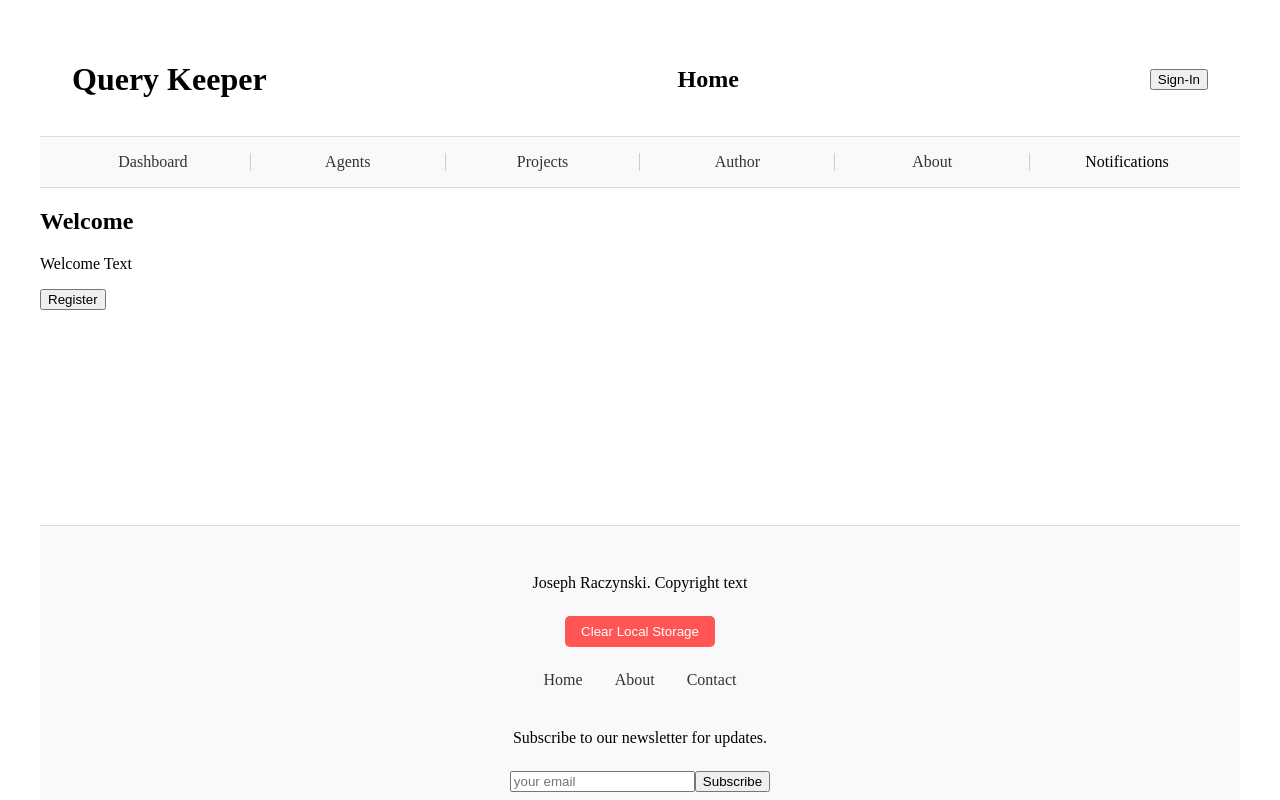
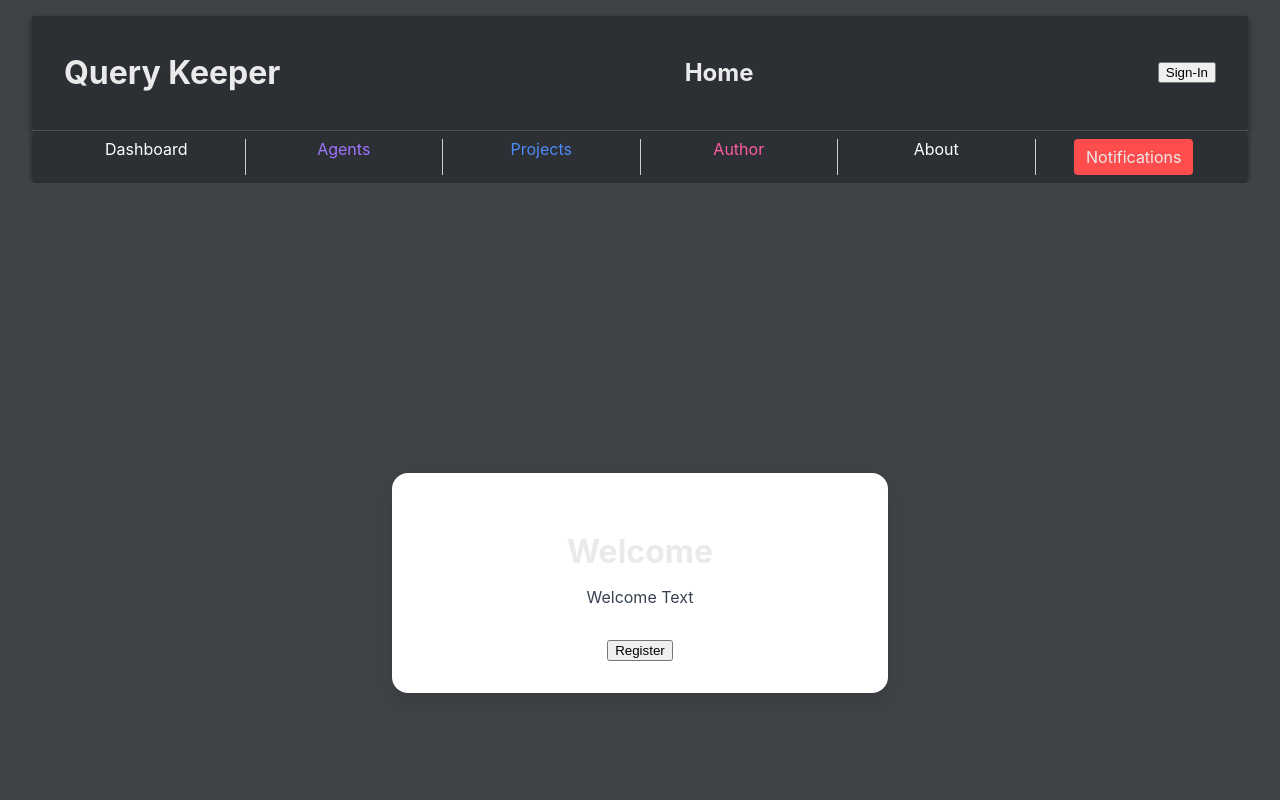
Before and after one commit to jraczynski6/query-keeper, a React (Vite) app: page / in a window 1280 px wide. Shown: the top 800 px of the page. Built offline with nearby package versions, Linux system fonts and the light colour scheme.

Commit message:
Add layout css

```diff
--- a/src/App.jsx
+++ b/src/App.jsx
@@ -3,6 +3,9 @@ import { BrowserRouter as Router, Routes, Route } from 'react-router-dom';
 import './App.css';
 import ProtectedRoute from './components/ProtectedRoute';
 import { DashboardProvider } from './contexts/DashboardContext';
+import "./index.css";
+
+
 
 // Pages
 import Landing from './pages/Landing';
@@ -14,7 +17,6 @@ import Projects from "./pages/Projects";
 import SelectedProject from "./pages/SelectedProject";
 import Author from "./pages/Author";
 import Layout from './components/Layout';
-
 
 
 function App() {
--- a/src/components/NavMenu/NavMenu.css
+++ b/src/components/NavMenu/NavMenu.css
@@ -1,7 +1,11 @@
 .nav-menu {
-    padding: 1rem;
-    border-bottom: 1px solid #ddd;
-    background-color: #f9f9f9;
+    display: flex;
+    justify-content: space-between;
+    padding: 0.5rem 1rem;
+    background-color: #2c2f33;
+    /* slightly darker than page bg */
+    border-radius: 0.5rem;
+    box-shadow: 0 2px 4px rgba(0, 0, 0, 0.5);
 }
 
 .nav-menu ul {
@@ -17,8 +21,9 @@
     text-align: center;
 }
 
-.nav-menu li + li {
-    border-left: 1px solid #ccc; /* vertical line between items */
+.nav-menu li+li {
+    border-left: 1px solid #ccc;
+    /* vertical line between items */
 }
 
 .nav-menu a {
@@ -28,12 +33,43 @@
 }
 
 .nav-link-btn {
-    background: none;
+    background-color: var(--color-notification-btn);
+    color: var(--color-text);
     border: none;
-    padding: 0;
-    margin: 0;
+    padding: 0.5rem 0.75rem;
+    border-radius: 0.25rem;
     font: inherit;
-    color: inherit;
     cursor: pointer;
     text-decoration: none;
 }
+
+
+/* Semantic colors with high contrast */
+.nav-menu a.home {
+    color: #FFFFFF;
+    /* bright for contrast */
+}
+
+.nav-menu a.projects {
+    color: #4D8CF7;
+    /* lighter blue for visibility */
+}
+
+.nav-menu a.agents {
+    color: #A074FF;
+    /* lighter purple */
+}
+
+.nav-menu a.notifications {
+    color: #FF6B6B;
+    /* lighter red */
+}
+
+.nav-menu a.author {
+    color: #FF5CA1;
+    /* lighter violet-red */
+}
+
+.nav-menu a.about {
+    color: var(--color-about);
+}
--- a/src/components/NavMenu/NavMenu.jsx
+++ b/src/components/NavMenu/NavMenu.jsx
@@ -1,57 +1,42 @@
-import { NavLink } from "react-router-dom"
-import "./navMenu.css";
-import { useState } from "react";
-import NotificationShelf from "../NotificationShelf/NotificationShelf";
+import { NavLink } from "react-router-dom";
+import "./NavMenu.css";
 
 export default function NavMenu({ isAuthenticated, onToggleShelf }) {
 
     const handleNotificationClick = () => {
         if (isAuthenticated) {
-            onToggleShelf();;
+            onToggleShelf();
         } else {
             // TODO: add alert to sign in.
         }
     }
 
+    const navItems = [
+        { to: "/dashboard", label: "Dashboard", semantic: "home" },
+        { to: "/agents", label: "Agents", semantic: "agents" },
+        { to: "/projects", label: "Projects", semantic: "projects" },
+        { to: "/author", label: "Author", semantic: "author" },
+        { to: "/about", label: "About", semantic: "home" }, // or create a new semantic color if needed
+    ];
+
     return (
         <nav className="nav-menu">
             <ul>
-                <li>
-                    <NavLink to={"/dashboard"} className={({ isActive }) => isActive ? "active" : ""}>
-                        Dashboard
-                    </NavLink>
-                </li>
-
-                <li>
-                    <NavLink to={"/agents"} className={({ isActive }) => isActive ? "active" : ""}>
-                        Agents
-                    </NavLink>
-                </li>
-
-                <li>
-                    <NavLink to={"/projects"} className={({ isActive }) => isActive ? "active" : ""}>
-                        Projects
-                    </NavLink>
-                </li>
-
-                <li>
-                    <NavLink to={"/author"} className={({ isActive }) => isActive ? "active" : ""}>
-                        Author
-                    </NavLink>
-                </li>
-
-                <li>
-                    <NavLink to={"/about"} className={({ isActive }) => isActive ? "active" : ""}>
-                        About
-                    </NavLink>
-                </li>
+                {navItems.map((item) => (
+                    <li key={item.to}>
+                        <NavLink
+                            to={item.to}
+                            className={({ isActive }) => `${item.semantic} ${isActive ? "active" : ""}`}
+                        >
+                            {item.label}
+                        </NavLink>
+                    </li>
+                ))}
 
                 <li>
                     <button onClick={handleNotificationClick} className="nav-link-btn">Notifications</button>
                 </li>
             </ul>
-
-
         </nav>
-    )
+    );
 }
--- a/src/index.css
+++ b/src/index.css
@@ -0,0 +1,26 @@
+/* custom css variables */
+:root {
+    --bg-color: #3f4246;
+    --color-text: #EAEAEA;
+    --color-text-secondary: #9A9A9A;
+
+    --color-projects: #062A79;
+    --color-agents: #512887;
+    --color-notifications: #CB0815;
+    --color-author: #891446;
+    --color-critical: #AE0C00;
+    --color-about: #00BFFF;
+    /* new semantic color */
+    --color-notification-btn: #FF4C4C;
+    /* new semantic color */
+
+    --gradient-canvas: linear-gradient(135deg, #512887 0%, #891446 40%, #AE0C00 100%);
+}
+
+body {
+    margin: 0;
+    padding: 0;
+    background-color: var(--bg-color);
+    color: var(--color-text);
+    font-family: "Inter", system-ui, sans-serif;
+}
--- a/src/pages/Landing.jsx
+++ b/src/pages/Landing.jsx
@@ -1,5 +1,6 @@
 import { useState } from "react";
 import RegisterModal from "../components/modals/RegisterModal";
+import "../styles/LandingPage.css";
 
 export default function Landing({setAuthenticated}) {
 
--- /dev/null
+++ b/src/styles/LandingPage.css
@@ -0,0 +1,43 @@
+:root {
+    --bg-color: #3f4246;
+    --color-text: #EAEAEA;
+    --color-text-secondary: #9A9A9A;
+
+    --color-projects: #062A79;
+    --color-agents: #512887;
+    --color-notifications: #CB0815;
+    --color-author: #891446;
+    --color-critical: #AE0C00;
+
+    --gradient-canvas: linear-gradient(135deg, #512887 0%, #891446 40%, #AE0C00 100%);
+}
+
+.landing-page {
+  display: flex;
+  justify-content: center;
+  align-items: center;
+  height: 100vh;
+  background-color: var(--bg-color);
+  color: var(--color-text);
+  font-family: "Inter", system-ui, sans-serif;
+}
+
+.landing-content {
+  text-align: center;
+  padding: 2rem 3rem;
+  background: white;
+  border-radius: 1rem;
+  box-shadow: 0 8px 20px rgba(0, 0, 0, 0.1);
+  max-width: 400px;
+  width: 90%;
+}
+
+.landing-content h2 {
+  font-size: 2rem;
+  margin-bottom: 0.75rem;
+}
+
+.landing-content p {
+  color: #374151;
+  margin-bottom: 2rem;
+}
--- a/src/styles/Layout.css
+++ b/src/styles/Layout.css
@@ -1,10 +1,13 @@
 .app-header {
+    background-color: #2c2f33; /* slightly darker than --bg-color */
+    border-bottom: 1px solid #555;
+    box-shadow: 0 2px 6px rgba(0, 0, 0, 0.5);
     display: flex;
     align-items: center;
     justify-content: space-between;
     padding: 1rem 2rem;
-    border-bottom: 1px solid #ddd;
 }
+
 
 .left,
 .center,
@@ -34,7 +37,8 @@ footer {
     padding: 1rem;
     text-align: center;
     border-top: 1px solid #ddd;
-    background-color: #f9f9f9;
+    background-color: var(--bg-color);
+    color: var(--color-text-secondary);
 }
 
 .app-footer {
@@ -75,5 +79,5 @@ footer {
     min-height: 100vh;
     justify-content: space-between;
     padding: 1rem 2rem;
-    border-bottom: 1px solid #ddd;
+    background-color: var(--bg-color);
 }
```
